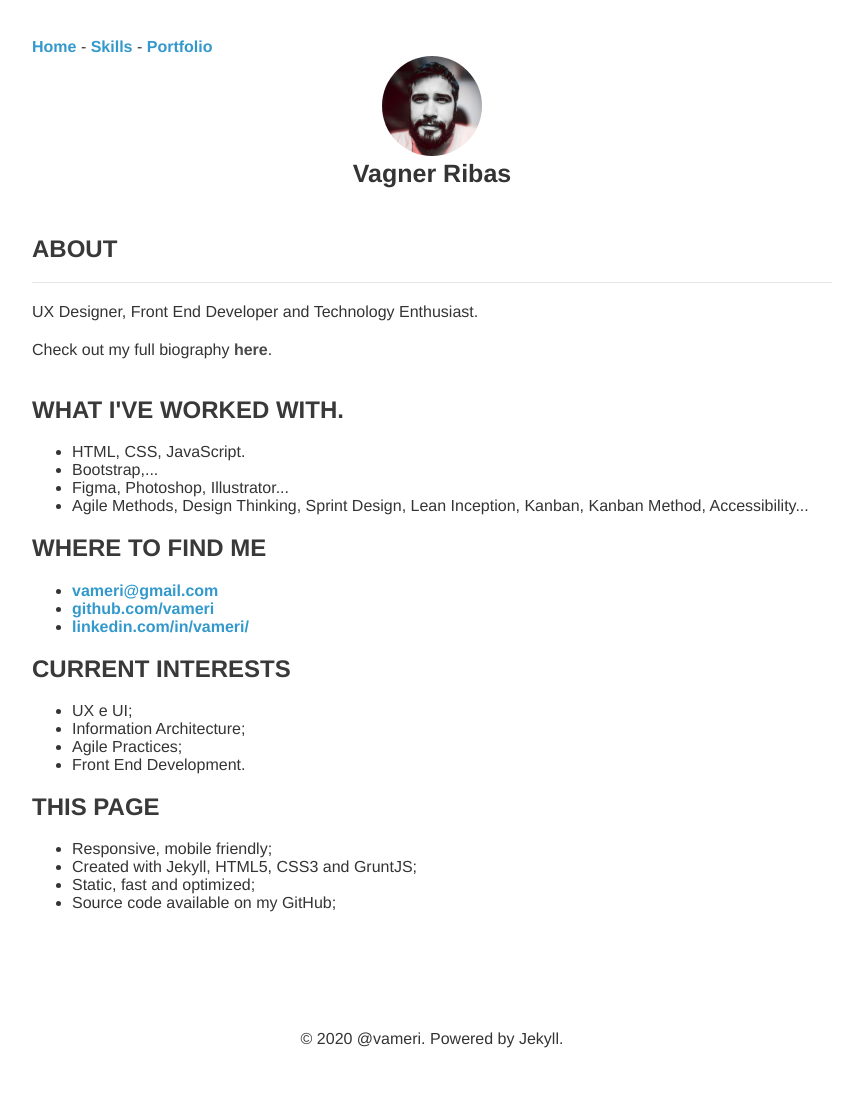
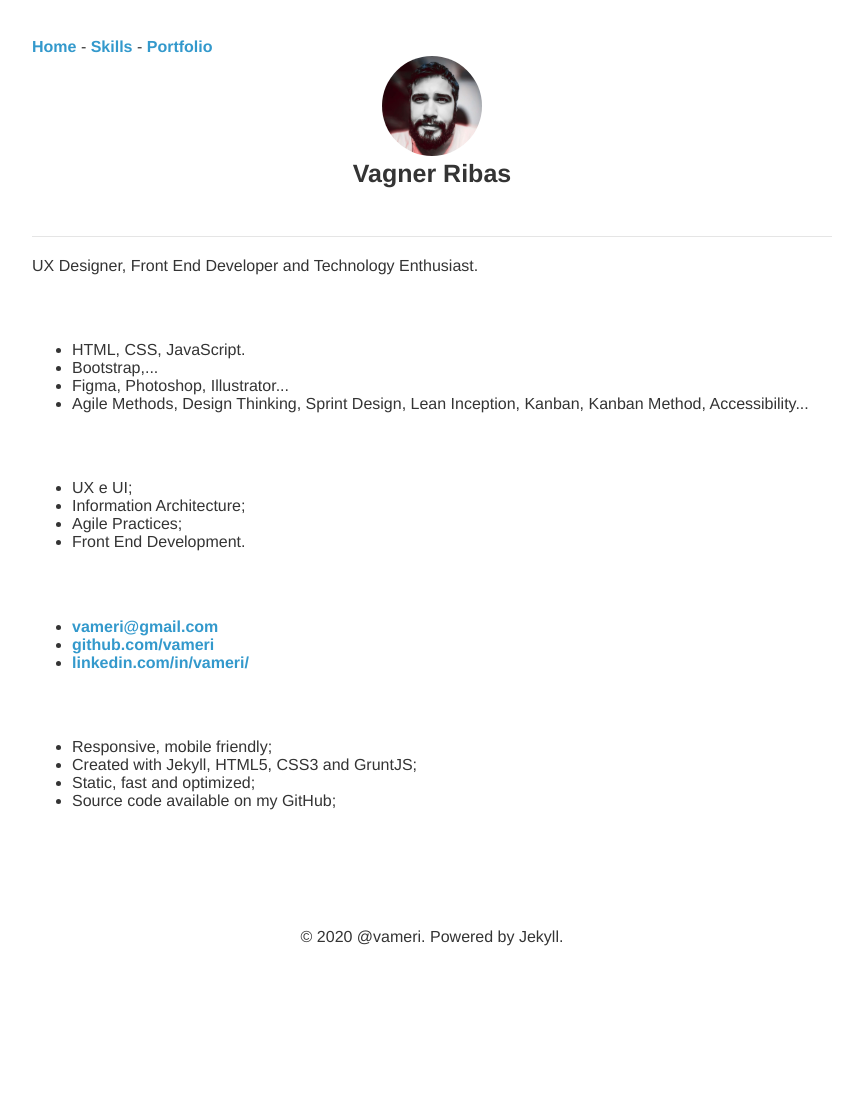
Before and after one commit to vameri/vameri.github.io, a Jekyll site: the page built from about/index.html, in a window 1280 px wide. Shown: the whole page, without its empty margins (208-1071 px from the left). Built offline with Jekyll 4.4.1, drawn with Linux system fonts in a browser that asks for light colours; after the commit the page ends 1004 px from its top, so only the background shows below that.

Commit message:
Add files via upload

```diff
--- a/about/index.html
+++ b/about/index.html
@@ -1,19 +1,16 @@
 ---
 layout: default
-title: About
-description: UX Designer, Desenvolvedor Front End e Coordenador do GUFERS, entusiasta em tecnologia e na comunidade.
+title: Home
+description: UX Designer and Front End Developer
 ---
 
 <article>
-  <h2>about</h2>
   <hr>
+  <p>UX Designer, Front End Developer and Technology Enthusiast.</p>
+
 </article>
 <article>
-  <p>UX Designer, Front End Developer and Technology Enthusiast.</p>
-   <p>Check out my full biography <a href="/bio"><strong>here</strong></a>.</p><br />
-</article>
-<article>
-  <h2>What I've worked with.</h2>
+  <h2 style="color: #fff;">What I've worked with.</h2>
   <ul>
     <li>HTML, CSS, JavaScript.</li>
     <li>Bootstrap,...</li>
@@ -22,15 +19,7 @@ description: UX Designer, Desenvolvedor Front End e Coordenador do GUFERS, entus
   </ul>
 </article>
 <article>
-  <h2>Where to find me</h2>
-  <ul>
-    <li><a href="mailto:vameri@gmail.com" alt="email vameri">vameri@gmail.com</a></li>
-    <li><a href="https://github.com/vameri" alt="github vameri" target="_blanck">github.com/vameri</a></li>
-    <li><a href="http://br.linkedin.com/in/vameri" alt="linkdin vameri" target="_blanck">linkedin.com/in/vameri/</a></li>
-  </ul>
-</article>
-<article>
-    <h2>Current Interests</h2>
+    <h2 style="color: #fff;">Current Interests</h2>
   <ul>
     <li>UX e UI;</li>
     <li>Information Architecture;</li>
@@ -39,7 +28,15 @@ description: UX Designer, Desenvolvedor Front End e Coordenador do GUFERS, entus
   </ul>
 </article>
 <article>
-  <h2>This page</h2>
+  <h2 style="color: #fff;">Where to find me</h2>
+  <ul>
+    <li><a href="mailto:vameri@gmail.com" alt="email vameri">vameri@gmail.com</a></li>
+    <li><a href="https://github.com/vameri" alt="github vameri" target="_blanck">github.com/vameri</a></li>
+    <li><a href="http://br.linkedin.com/in/vameri" alt="linkdin vameri" target="_blanck">linkedin.com/in/vameri/</a></li>
+  </ul>
+</article>
+<article>
+  <h2 style="color: #fff;">This page</h2>
   <ul>
     <li>Responsive, mobile friendly;</li>
     <li>Created with Jekyll, HTML5, CSS3 and GruntJS;</li>
```
